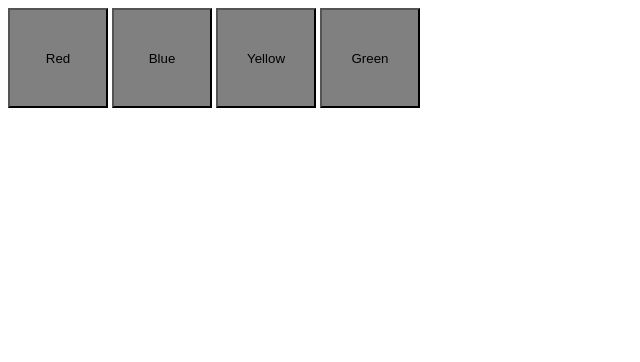
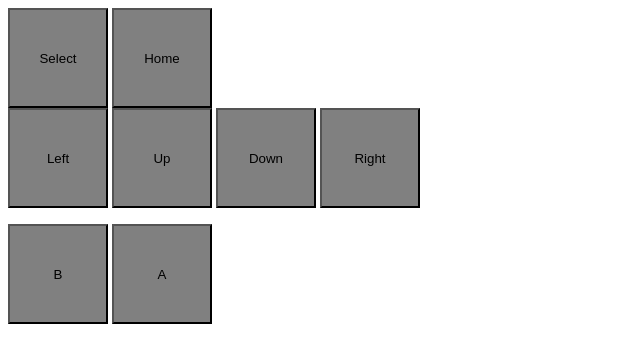
Before and after one commit to Reiko-dot/Module-7.2-Raych, a website: page index.html in a window 1280 px wide. Shown: the whole page, without its empty margins (0-640 px from the left). Drawn offline with Linux system fonts and the light colour scheme.

Commit message:
adding names buttons

```diff
--- a/index.html
+++ b/index.html
@@ -1,6 +1,13 @@
 <!DOCTYPE html>
-<html>
+<html lang="en">
+<head>
+    <meta charset="UTF-8">
+    <meta name="viewport" content="width=device-width, initial-scale=1.0">
+    <title>Document</title>
+</head>
+
 <style>
+
     button {
         width: 100px;
         height: 100px;
@@ -11,11 +18,27 @@
 </style>
 
 <body>
-    <button onclick="sendMessage('red')">Red</button>
-    <button onclick="sendMessage('blue')">Blue</button>
-    <button onclick="sendMessage('yellow')">Yellow</button>
-    <button onclick="sendMessage('green')">Green</button>
+
+    <div class="container">
+        <div class="home-section">
+            <button onclick="sendMessage('select')">Select</button>
+            <button onclick="sendMessage('home')">Home</button>
+        </div>
+
+        <div class="direction-section">
+            <button onclick="sendMessage('left')">Left</button>
+            <button onclick="sendMessage('up')">Up</button>
+            <button onclick="sendMessage('down')">Down</button>
+            <button onclick="sendMessage('right')">Right</button>
             <p id="response"></p>
+        </div>
+        <div class="press-interact-section">
+            <button onclick="sendMessage('letter-b')">B</button>
+    <button onclick="sendMessage('letter-a')">A</button>
+        </div>
+    </div>
+
+
 
     <script>
         const ws = new WebSocket('ws://localhost:8081'); //connects client
```
Lines whose indentation alone changed are shown as unchanged.
